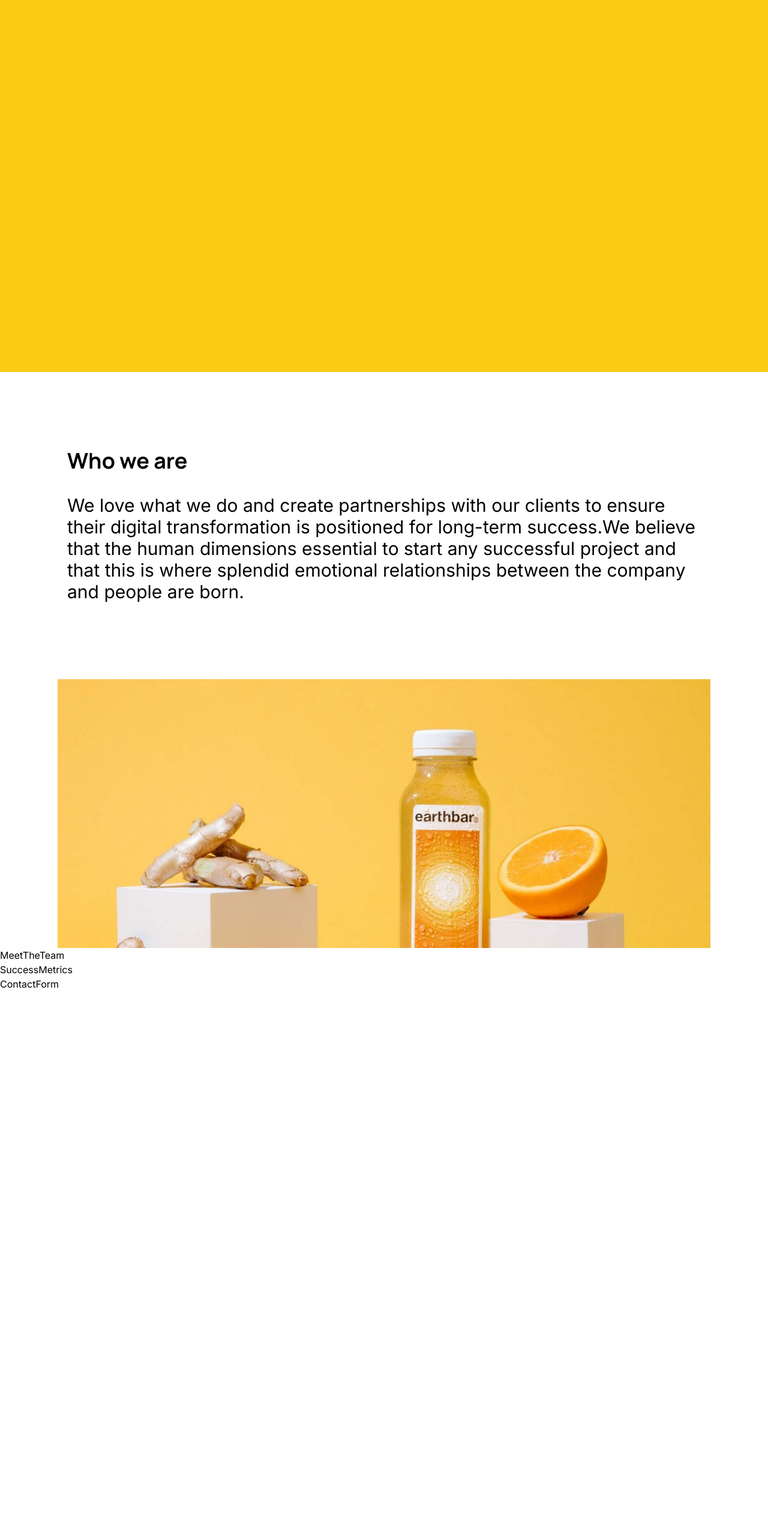
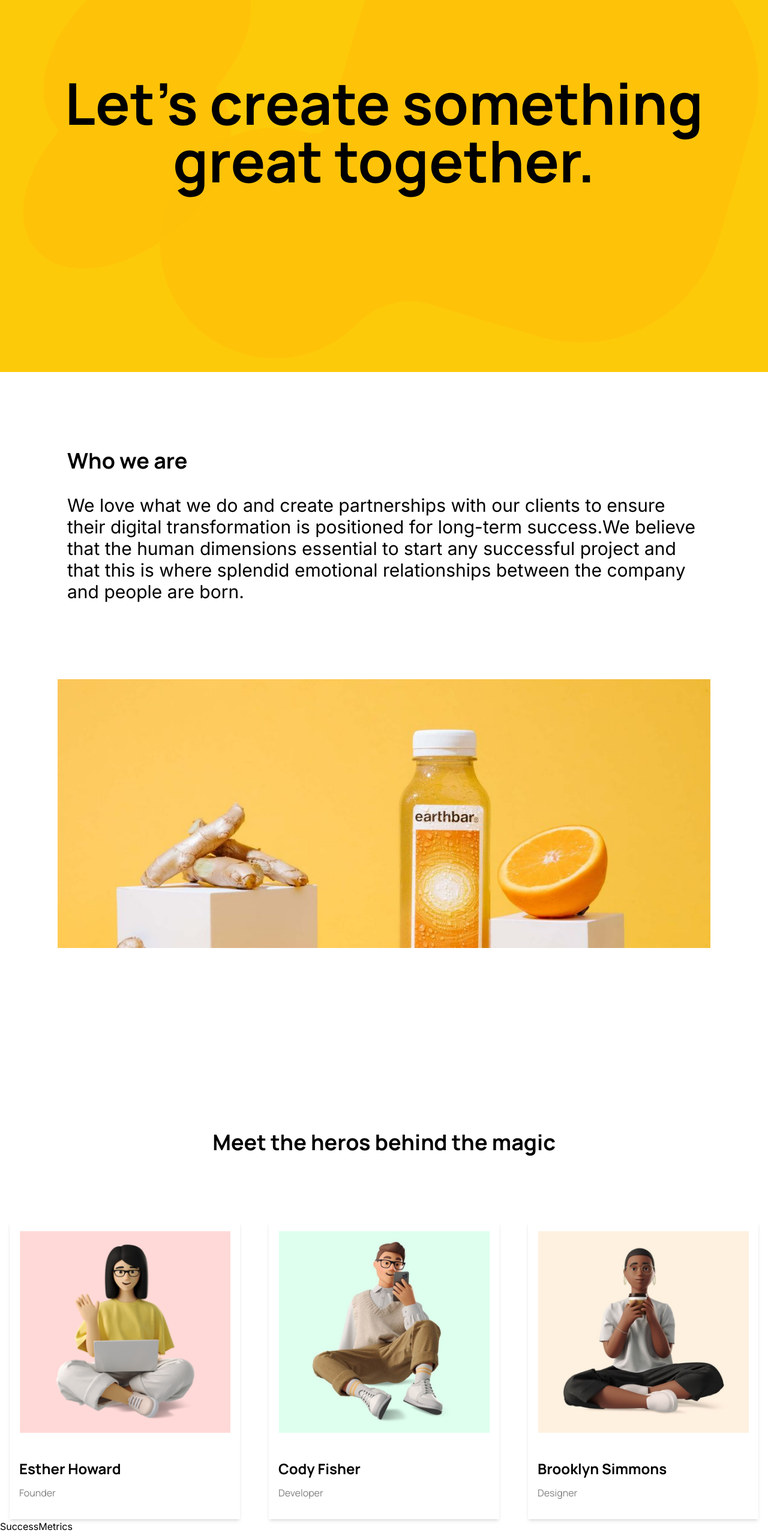
Before and after one commit to VeyselGaziDuran/piton-tech-case, a Next.js app: page / in a window 1280 px wide. Shown: the part 180-2740 px from the top of the page at 60% size. Before the commit the page ends 1832 px from the top, so only its background shows below. Built offline with nearby package versions, Linux system fonts and the light colour scheme.

Commit message:
Feat: HeroSection and MeetTheTeam components completed

```diff
--- a/src/components/HeroSection.tsx
+++ b/src/components/HeroSection.tsx
@@ -1,4 +1,25 @@
+import Image from "next/image";
+import React from "react";
+
 const HeroSection = () => {
-  return <div className="bg-yellow-400 h-lvh"></div>;
+  return (
+    <div className="relative bg-heroYellow h-screen flex justify-center items-center overflow-hidden">
+      <div className="inset-0 flex justify-center items-center px-4 py-16 ">
+        <Image
+          src="/images/Shape.png"
+          alt="#"
+          width={1609}
+          height={970}
+          objectFit="cover"
+          className="opacity-70 "
+        />
+      </div>
+      <div className="absolute inset-0 flex justify-center items-center z-10">
+        <span className="font-manrope font-bold text-5xl md:text-7xl lg:text-8xl text-center">
+          Let’s create something <span className="block">great together.</span>
+        </span>
+      </div>
+    </div>
+  );
 };
 export default HeroSection;
--- a/src/components/MeetTheTeam.tsx
+++ b/src/components/MeetTheTeam.tsx
@@ -1,6 +1,53 @@
+import Image from "next/image";
+import React from "react";
 const MeetTheTeam = () => {
   return (
-    <div>MeetTheTeam</div>
-  )
-}
-export default MeetTheTeam
+    <div className="pt-16 lg:pt-48 ">
+      <h2 className="font-manrope font-bold text-2xl sm:text-3xl lg:text-4xl flex justify-center py-28">
+        Meet the heros behind the magic
+      </h2>
+      <div className="grid grid-cols-1 xl:grid-cols-3 gap-4 justify-items-center">
+        <div className="flex flex-col items-start justify-center bg-white px-4 pt-4 shadow-md max-w-96">
+          <Image
+            src="/images/Team/image1.png"
+            alt="#"
+            width={390}
+            height={376}
+            objectFit="cover"
+          />
+          <h3 className="font-manrope font-bold text-2xl text-start pt-11">
+            Esther Howard
+          </h3>
+          <p className="font-manrope pt-3 pb-8 opacity-50">Founder</p>
+        </div>
+        <div className="flex flex-col items-start justify-center bg-white px-4 pt-4 shadow-md max-w-96">
+          <Image
+            src="/images/Team/image2.png"
+            alt="#"
+            width={390}
+            height={376}
+            objectFit="cover"
+          />
+          <h3 className="font-manrope font-bold text-2xl text-start pt-11">
+            Cody Fisher
+          </h3>
+          <p className="font-manrope pt-3 pb-8 opacity-50">Developer</p>
+        </div>
+        <div className="flex flex-col items-start justify-center bg-white px-4 pt-4 shadow-md max-w-96">
+          <Image
+            src="/images/Team/image3.png"
+            alt="#"
+            width={390}
+            height={376}
+            objectFit="cover"
+          />
+          <h3 className="font-manrope font-bold text-2xl text-start pt-11">
+            Brooklyn Simmons
+          </h3>
+          <p className="font-manrope pt-3 pb-8 opacity-50">Designer</p>
+        </div>
+      </div>
+    </div>
+  );
+};
+export default MeetTheTeam;
```
